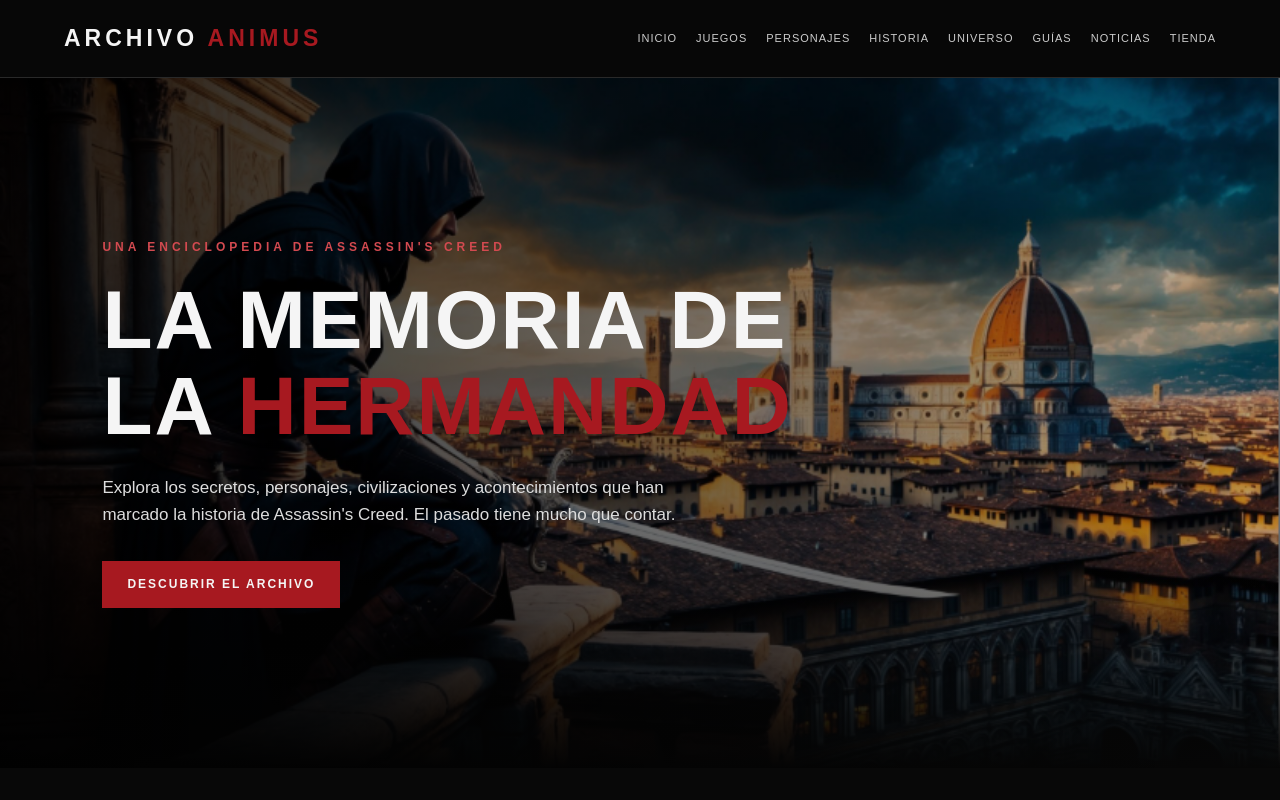
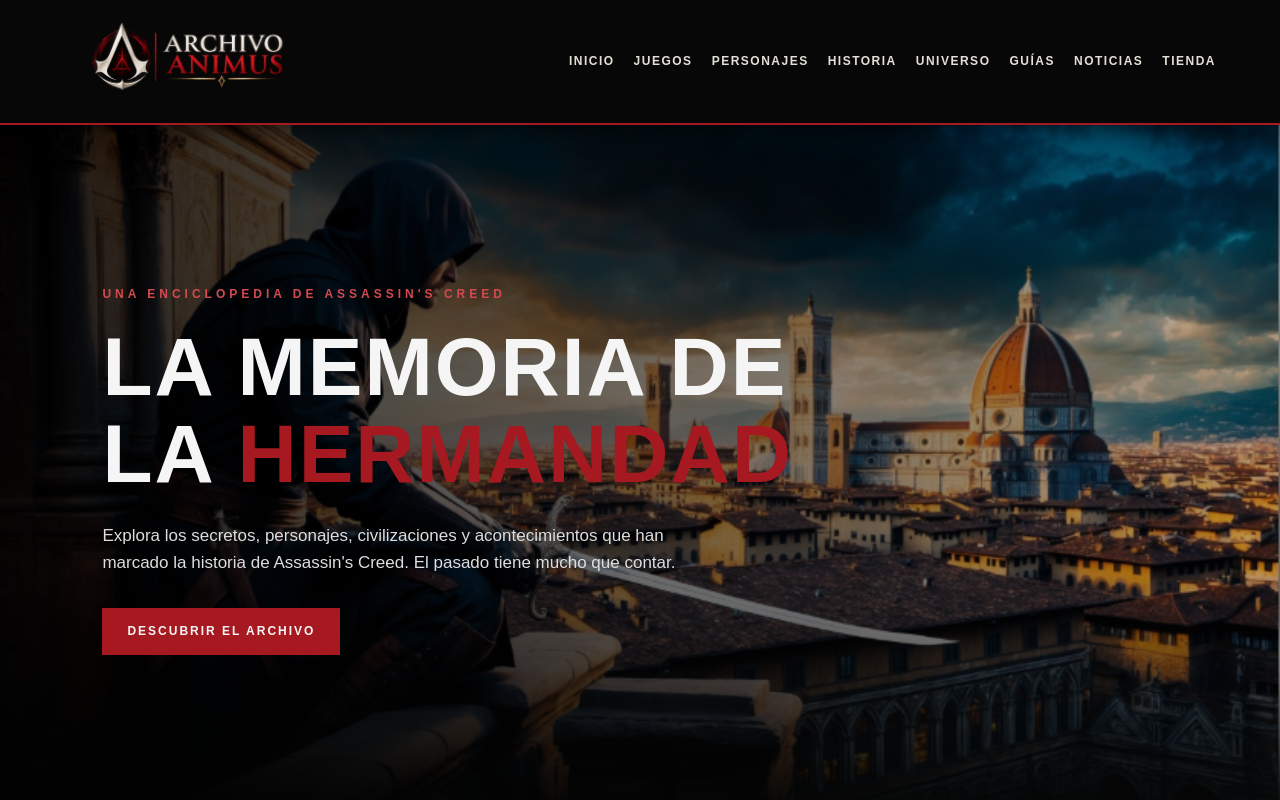
Before and after one commit to balboa013/archivo-animus, a plain HTML site: page index.html in a window 1280 px wide. Shown: the top 800 px of the page. Drawn offline with Linux system fonts and the light colour scheme.

Commit message:
Mejorar cabecera e incorporar logotipo oficial

```diff
--- a/index.html
+++ b/index.html
@@ -40,8 +40,10 @@ header {
   position: sticky;
   top: 0;
   z-index: 100;
-  background: rgba(8,8,8,.97);
-  border-bottom: 1px solid #292929;
+  background: rgba(8, 8, 8, 0.98);
+  border-bottom: 2px solid #A71920;
+  box-shadow: 0 4px 20px rgba(0, 0, 0, 0.5);
+  backdrop-filter: blur(12px);
 }
 
 .header-inner {
@@ -55,10 +57,16 @@ header {
 }
 
 .logo {
-  font-size: 23px;
-  font-weight: bold;
-  letter-spacing: 4px;
-  white-space: nowrap;
+  display: flex;
+  align-items: center;
+  flex-shrink: 0;
+}
+
+.logo img {
+  display: block;
+  width: 250px;
+  height: auto;
+  max-width: 100%;
 }
 
 .logo span { color: var(--red); }
@@ -71,13 +79,20 @@ nav {
 }
 
 nav a {
-  font-size: 11px;
-  letter-spacing: 1px;
-  color: #ccc;
-  transition: .2s;
+  font-size: 12px;
+  letter-spacing: 1.5px;
+  color: #E5E0D7;
+  font-weight: 600;
+  text-transform: uppercase;
+  transition: color .3s ease;
+  position: relative;
+  padding: 8px 0;
 }
 
-nav a:hover { color: #e34a50; }
+nav a:hover {
+  color: #D8B56D;
+}
+
 
 .hero {
   min-height: 690px;
@@ -388,7 +403,9 @@ footer p { margin-top: 8px; }
 
 <header>
   <div class="header-inner">
-    <a class="logo" href="#">ARCHIVO <span>ANIMUS</span></a>
+    <a class="logo" href="#">
+  <img src="imagenes/logo-archivo-animus.png" alt="Archivo Animus">
+</a>
 
     <nav>
       <a href="#">INICIO</a>
```
Also changed, not shown: imagenes/logo-archivo-animus.png (added).
